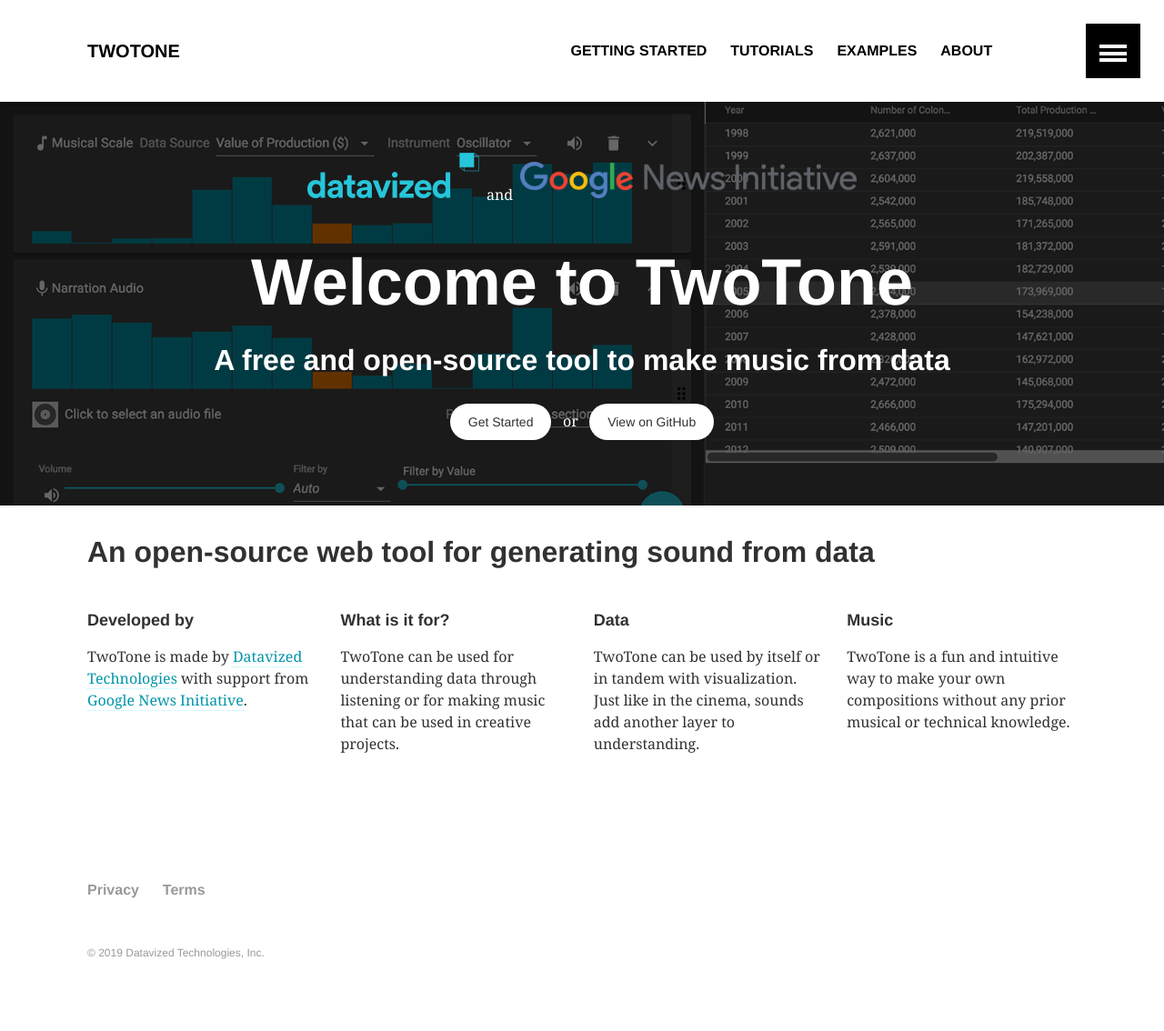
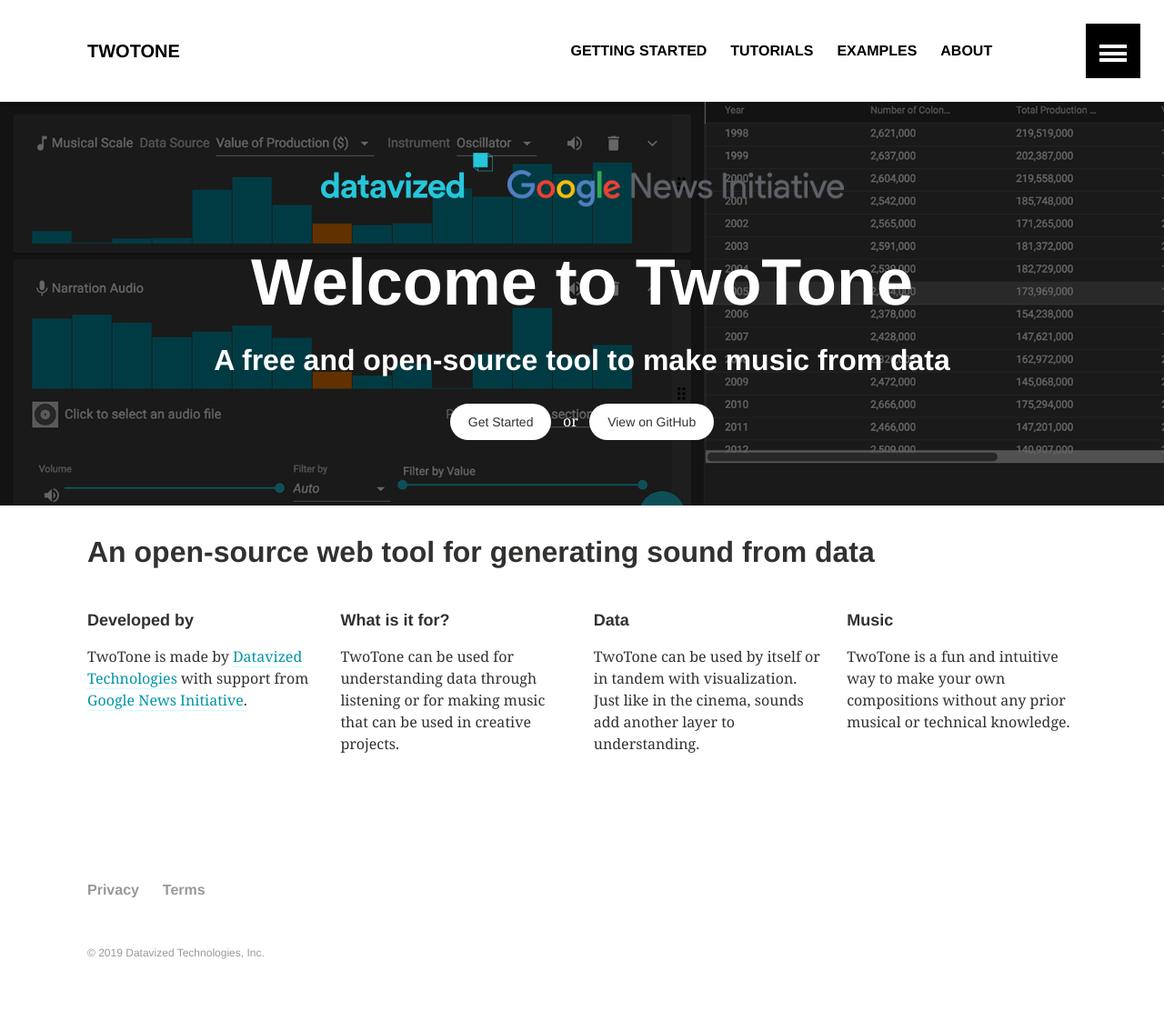
Before and after one commit to sonifydata/twotone.io, a Jekyll site: the page built from index.md, in a window 1280 px wide. Shown: the whole page at 91% size. Built offline with Jekyll 4.4.1, drawn with Linux system fonts in a browser that asks for light colours.

Commit message:
Fix logo baseline alignment

```diff
--- a/_layouts/home.html
+++ b/_layouts/home.html
@@ -12,8 +12,7 @@ layout: basic
 	<div class="wrap page-lead-content">
 		<div class="logos">
 			<img src="{{ site.url }}/images/datavized-logo-blue-path.svg" style="width: 189px" alt="Datavized"/>
-			and
-			<img src="{{ site.url }}/images/gni-logo.png" style="width: 370px" alt="Google News Initiative"/>
+			<img src="{{ site.url }}/images/gni-logo.png" style="width: 370px; transform: translateY(23%);" alt="Google News Initiative"/>
 		</div>
 		<h1>Welcome to TwoTone</h1>
 		<h2>A free and open-source tool to make music from data</h2>
```
